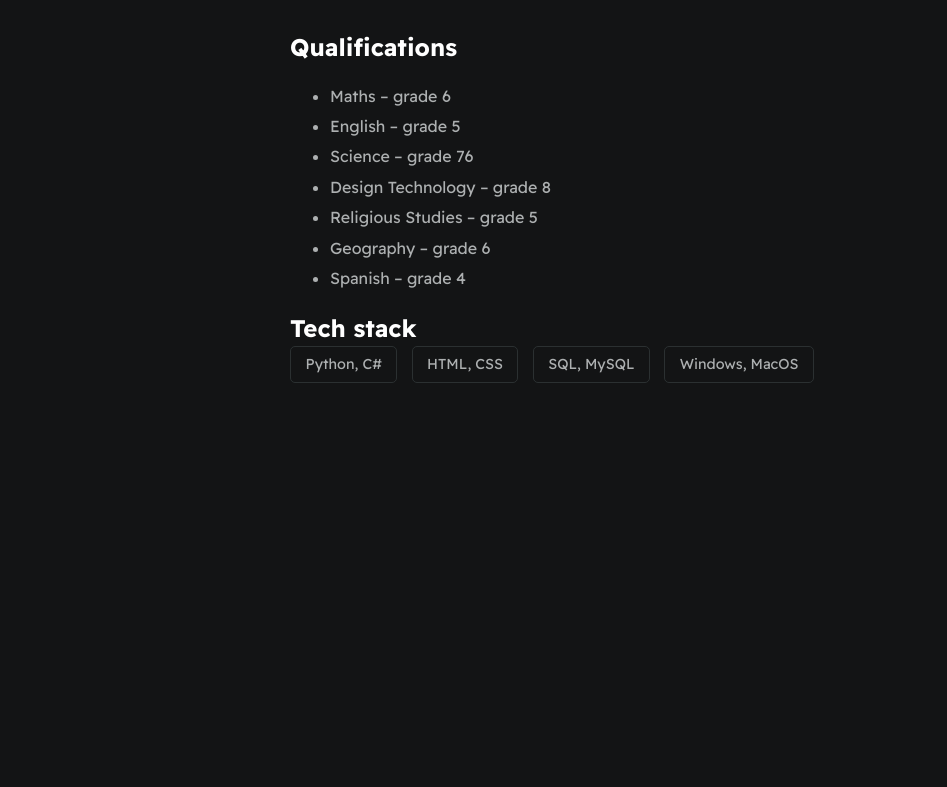
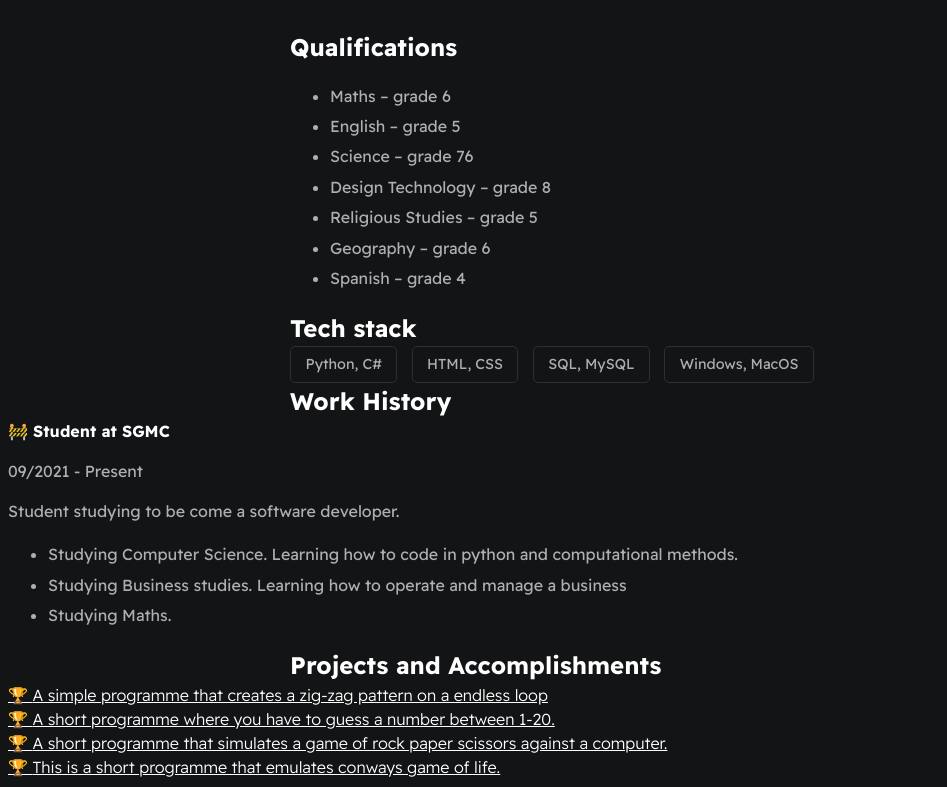
Before and after one commit to Cheris-Quessou/Resume-Website, a plain HTML site: page ResumeWebsite/index.html in a window 1280 px wide. Shown: the part 219-1006 px from the top of the page, without its empty margins (0-947 px from the left). Before the commit the page ends 800 px from the top, so only its background shows below. Drawn offline with Linux system fonts and the light colour scheme.

Commit message:
Update index.html

```diff
--- a/ResumeWebsite/index.html
+++ b/ResumeWebsite/index.html
@@ -54,6 +54,55 @@
             </div>
         </section>
 
+        <section id="work--history-wrapper">
+            <h2>Work History</h2>
+            <div class="line-break"></div>
+
+            <div class="card--work-history">
+              <strong>🚧 Student at SGMC</strong>
+              <p>09/2021 - Present</p>
+              <p>
+                Student studying to be come a software developer.
+              </p>
+              <ul>
+                <li>
+                  Studying Computer Science. Learning how to code in python and computational methods.
+                </li>
+                <li>
+                  Studying Business studies. Learning how to operate and manage a business
+                </li>
+                <li>
+                  Studying Maths.
+                </li>
+              </ul>
+            </div>
+          </section>
+
+          <section class="section--page">
+            <h2>Projects and Accomplishments</h2>
+
+            <div class="card--project">
+              <a href="https://github.com/Cheris-Quessou/Zig-Zag"
+                ><span>🏆 </span>A simple programme that creates a zig-zag pattern on a endless loop</a>
+            </div>
+
+            <div class="card--project">
+              <a
+                href="https://github.com/Cheris-Quessou/Guess-the-number"
+                ><span>🏆 </span>A short programme where you have to guess a number between 1-20.</a>
+            </div>
+
+            <div class="card--project">
+              <a href="https://github.com/Cheris-Quessou/Rock-Paper-Scissors-game"
+                ><span>🏆 </span>A short programme that simulates a game of rock paper scissors against a computer.</a>
+            </div>
+
+            <div class="card--project">
+              <a
+                href="https://github.com/Cheris-Quessou/Conways-game-of-life"
+                ><span>🏆 </span>This is a short programme that emulates conways game of life.</a>
+            </div>
+          </section>
 
     </body>
 </html>
```
